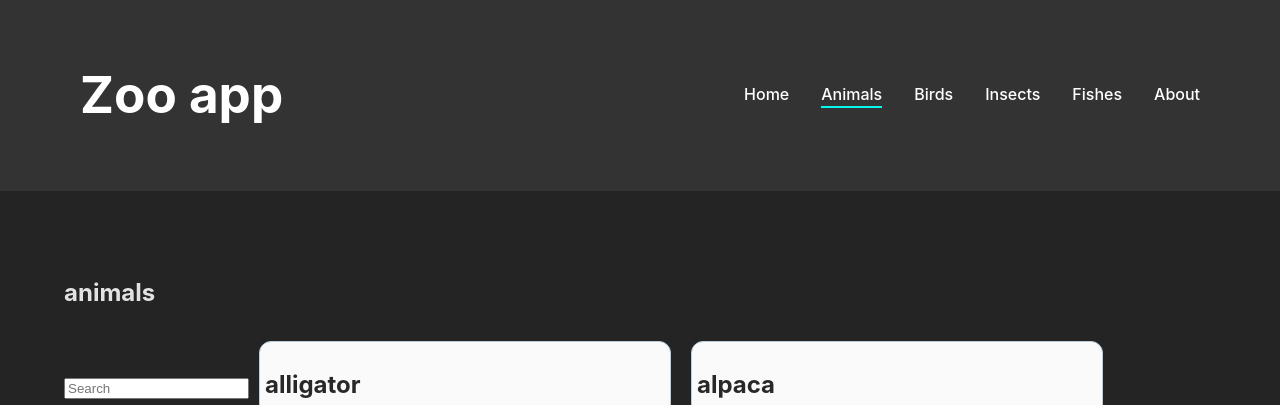
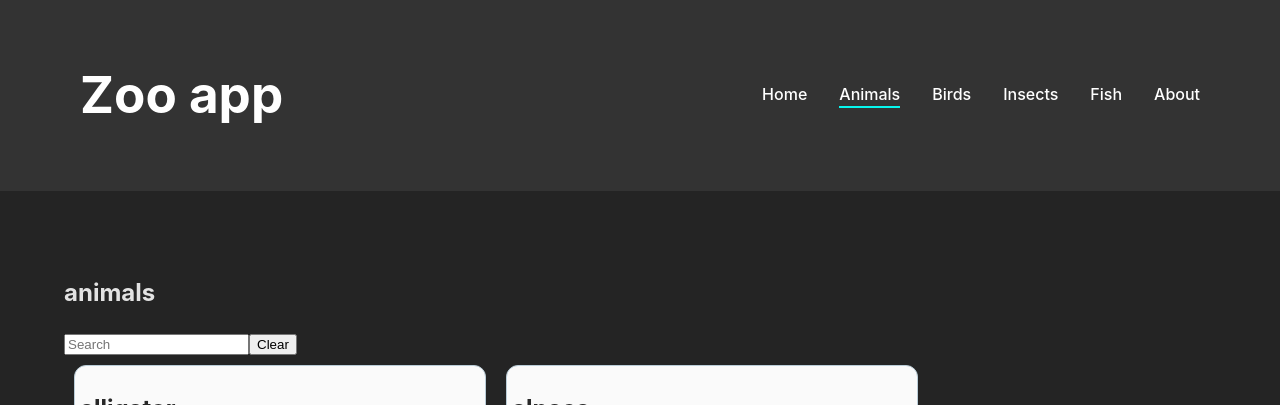
Before and after one commit to popadana10/animals_app, a React (Vite) app: page /animals in a window 1280 px wide. Shown: the top 405 px of the page. Built offline with nearby package versions, Linux system fonts and the light colour scheme.

Commit message:
Add-dynamic-search-bar

```diff
--- a/src/components/Header.jsx
+++ b/src/components/Header.jsx
@@ -1,4 +1,4 @@
-import {Link, NavLink} from "react-router-dom";
+import { Link, NavLink } from "react-router-dom";
 
 const Header = () => {
   return (
@@ -11,7 +11,7 @@ const Header = () => {
             <NavLink to='/animals'>Animals</NavLink>
             <NavLink to='/birds'>Birds</NavLink>
             <NavLink to='/insects'>Insects</NavLink>
-              <NavLink to='/fishes'>Fishes</NavLink>
+            <NavLink to='/fishes'>Fish</NavLink>
             <NavLink to='/about'>About</NavLink>
           </li>
         </ul>
--- a/src/routes/CategoryPage.jsx
+++ b/src/routes/CategoryPage.jsx
@@ -1,38 +1,48 @@
 import { useLocation, useParams } from "react-router-dom";
 import Card from "../components/Card";
-import { useState } from "react";
+import { useState, useEffect } from "react";
 
 const CategoryPage = ({ removeCard, removeLikes, addLikes, ...rest }) => {
+    const { category } = useParams();
+    const location = useLocation();
+    const [search, setSearch] = useState("");
 
-    const { category } = useParams();
+    useEffect(() => {
+        setSearch("");
+    }, [location]);
+
+    const searchHandler = (event) => {
+        setSearch(event.target.value);
+    };
 
     const categoryItems = rest[category];
-    const location = useLocation();
-    const [search, setSearch] = useState('');
 
-    const searchHandler = (event)
     return (
         <>
             <h2>{category}</h2>
+            <div className="searcharea">
                 <input
-                type='text'
+                    type="text"
                     onChange={searchHandler}
                     placeholder="Search"
                     value={search}
                 />
+                <button onClick={() => setSearch("")}>Clear</button>
+            </div>
             {categoryItems
-                .filter((el) => el.name.toLowerCase().includes(search.toLowerCase())).map((item) => {
-                    return (
+                .filter((el) => el.name.toLowerCase().includes(search.toLowerCase()))
+                .map((item) => (
                     <Card
                         key={item.name}
                         name={item.name}
                         likes={item.likes}
-                            addLikes={() => addLikes(item.name, category, 'add')}
-                            removeLikes={() => removeLikes(item.name, category, 'remove')} removeCard={() => removeCard(item.name, category)}
+                        addLikes={() => addLikes(item.name, category, "add")}
+                        removeLikes={() => removeLikes(item.name, category, "remove")}
+                        removeCard={() => removeCard(item.name, category)}
                     />
-                    );
-                })}
+                ))}
         </>
     );
-}
+};
+
 export default CategoryPage;
```
Lines whose indentation alone changed are shown as unchanged.
